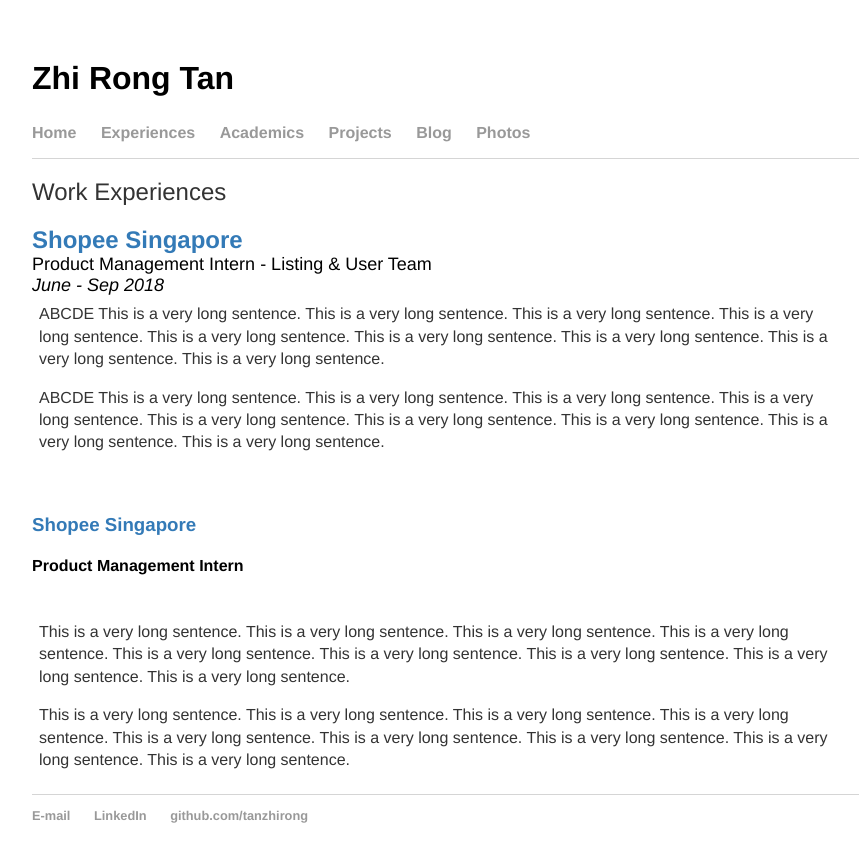
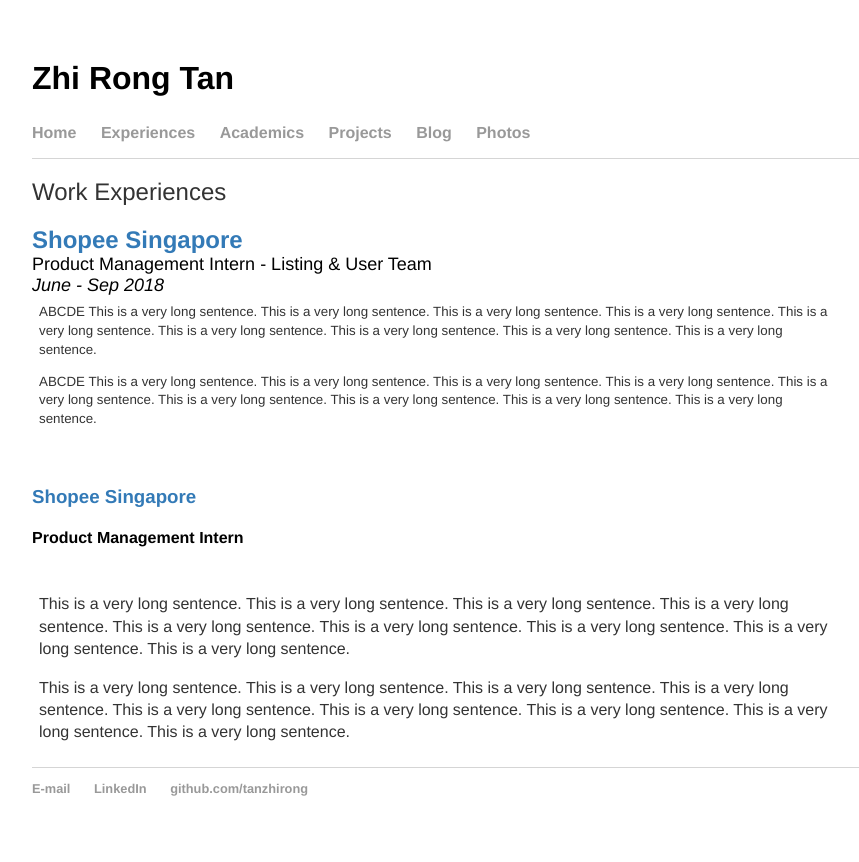
Before and after one commit to tanzhirong/tanzhirong.github.io, a Jekyll site: the page built from exp/index.html, in a window 1280 px wide. Shown: the top 862 px of the page, without its empty margins (96-955 px from the left). Built offline with Jekyll 4.4.1, drawn with Linux system fonts in a browser that asks for light colours.

Commit message:
Update index.html

```diff
--- a/exp/index.html
+++ b/exp/index.html
@@ -10,10 +10,10 @@
         <font size="5"><b><a href="http://shopee.com/" target="_blank">Shopee Singapore</a></b></font> <br>
         <font size="4">Product Management Intern - Listing & User Team<br>
             <i>June - Sep 2018</i></font>
-    <td width="80%">
+    <td width="80%"><small>
+      <p>ABCDE This is a very long sentence. This is a very long sentence. This is a very long sentence. This is a very long sentence. This is a very long sentence. This is a very long sentence. This is a very long sentence. This is a very long sentence. This is a very long sentence. </p>
       <p size="3">ABCDE This is a very long sentence. This is a very long sentence. This is a very long sentence. This is a very long sentence. This is a very long sentence. This is a very long sentence. This is a very long sentence. This is a very long sentence. This is a very long sentence. </p>
-      <p size="3">ABCDE This is a very long sentence. This is a very long sentence. This is a very long sentence. This is a very long sentence. This is a very long sentence. This is a very long sentence. This is a very long sentence. This is a very long sentence. This is a very long sentence. </p>
-    </td>
+        </small></td>
     <td><img position="absolute" margin="auto" width="100%"></td>
   </tr>
 </table>
```
